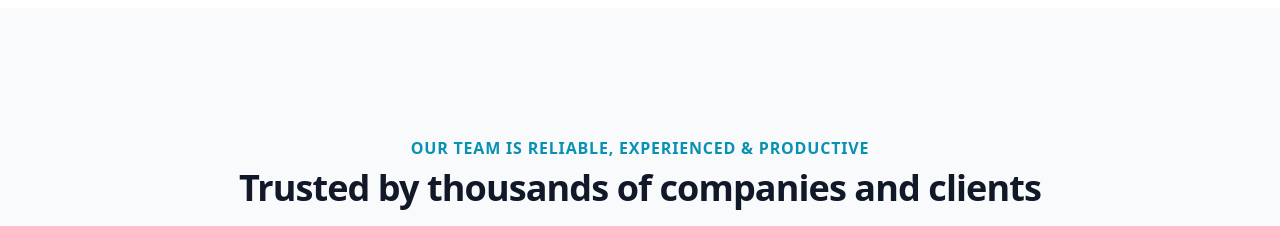
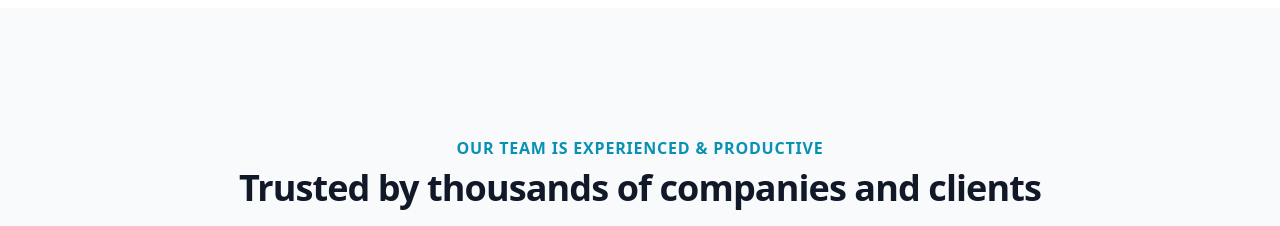
Before and after one commit to jackisherwood/polar-corporate, a Vue app: page / in a window 1280 px wide. Shown: the part 1720-1946 px from the top of the page. Built offline with nearby package versions, Linux system fonts and the light colour scheme.

Commit message:
text revision

```diff
--- a/src/views/Home.vue
+++ b/src/views/Home.vue
@@ -47,7 +47,7 @@
           <div class="mx-auto max-w-md px-4 text-center sm:px-6 sm:max-w-3xl lg:px-8 lg:max-w-7xl">
             <div>
               <h2 class="text-base font-semibold tracking-wider text-cyan-600 uppercase">
-                Our team is Reliable, Experienced & Productive
+                Our team is Experienced & Productive
               </h2>
               <p class="mt-2 text-3xl font-extrabold text-gray-900 tracking-tight sm:text-4xl">
                 Trusted by thousands of companies and clients
```
